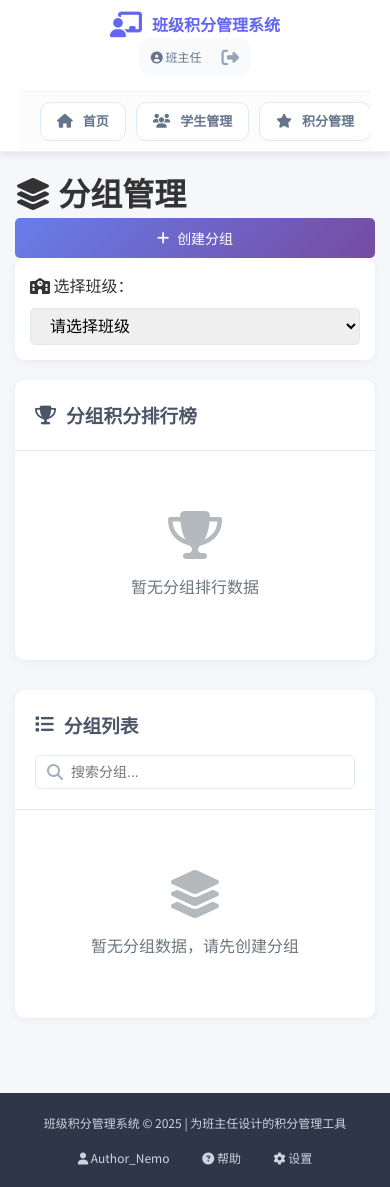
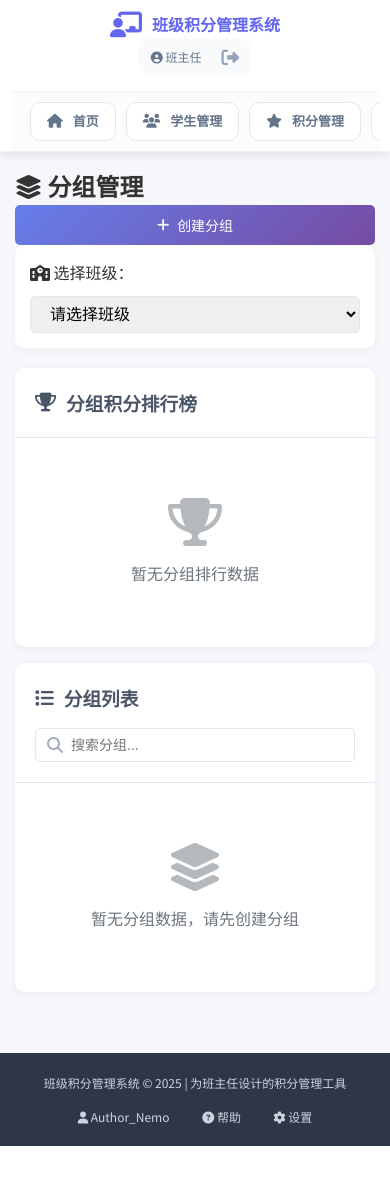
Before and after one commit to wm20201129/Nemohub, a Flask app: page /groups in a window 390 px wide. After the commit the page ends 1146 px from the top, so only its background shows below. Run offline with Flask 3, Linux system fonts and the light colour scheme; the visitor is signed in with stand-in values (Sample User, id 1); data that the repository does not hold is empty.

Commit message:
V3
Signed-off-by: wm20201129 <wm20201129@163.com>

```diff
--- a/class-points-manager/static/css/style.css
+++ b/class-points-manager/static/css/style.css
@@ -16,6 +16,22 @@ body {
     max-width: 1200px;
     margin: 0 auto;
     padding: 20px;
+    width: 100%;
+}
+
+/* === 移动端基础修正 === */
+@media (max-width: 768px) {
+    .container { padding: 10px; width: 100% !important; max-width: 100vw !important; box-sizing: border-box !important; }
+    .navbar { height: auto !important; width: 100% !important; }
+    .nav-container { height: auto !important; padding: 0 10px !important; }
+    .nav-brand { font-size: 1.1rem !important; }
+
+    /* 强制所有带表格的容器可滑动 */
+    .table-container, .table-responsive, .activity-list {
+        width: 100% !important;
+        overflow-x: auto !important;
+        -webkit-overflow-scrolling: touch;
+    }
 }
 
 /* 导航栏样式 */
@@ -1670,3 +1686,40 @@ body {
     margin: 15px 0;
     text-align: center;
 }
+
+/* === 全局响应式补充优化 === */
+@media (max-width: 768px) {
+    /* 统一表格横向滚动 */
+    .table-container, .table-responsive {
+        width: 100%;
+        overflow-x: auto;
+        -webkit-overflow-scrolling: touch;
+        margin-bottom: 1rem;
+    }
+
+    .data-table, .modern-table, .beautify-table {
+        min-width: 600px; /* 保证列不被挤压 */
+    }
+
+    /* 按钮点击区域优化 */
+    .btn, .action-btn, .beauty-btn {
+        min-height: 38px;
+    }
+
+    /* 统一模态框适配 */
+    .modal-content {
+        width: 95% !important;
+        margin: 20px auto !important;
+        max-height: 90vh;
+        overflow-y: auto;
+    }
+
+    /* 标题字号缩小 */
+    h1 { font-size: 1.5rem !important; }
+    h2 { font-size: 1.25rem !important; }
+}
+
+@media (max-width: 480px) {
+    .nav-link { padding: 6px 10px; font-size: 12px; }
+    .container { padding: 10px 5px; }
+}
```
